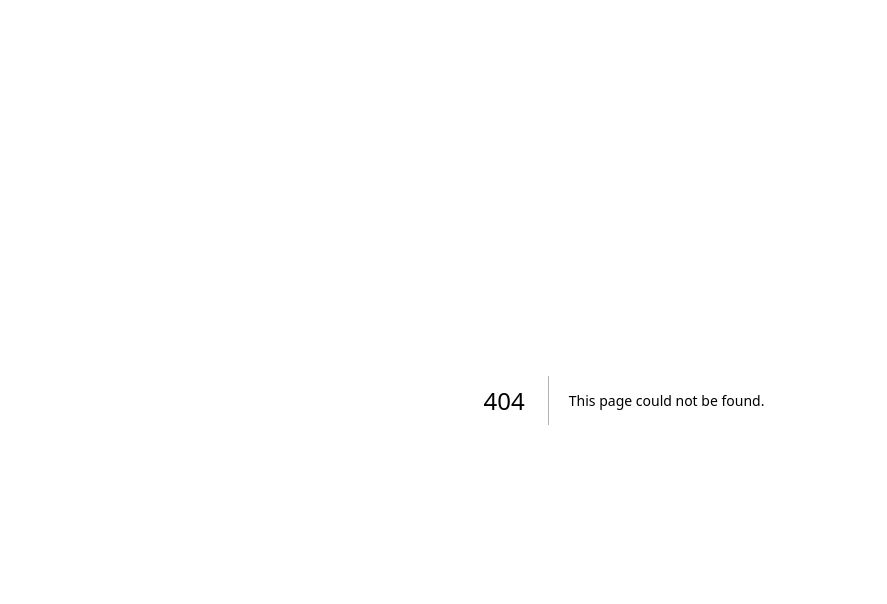
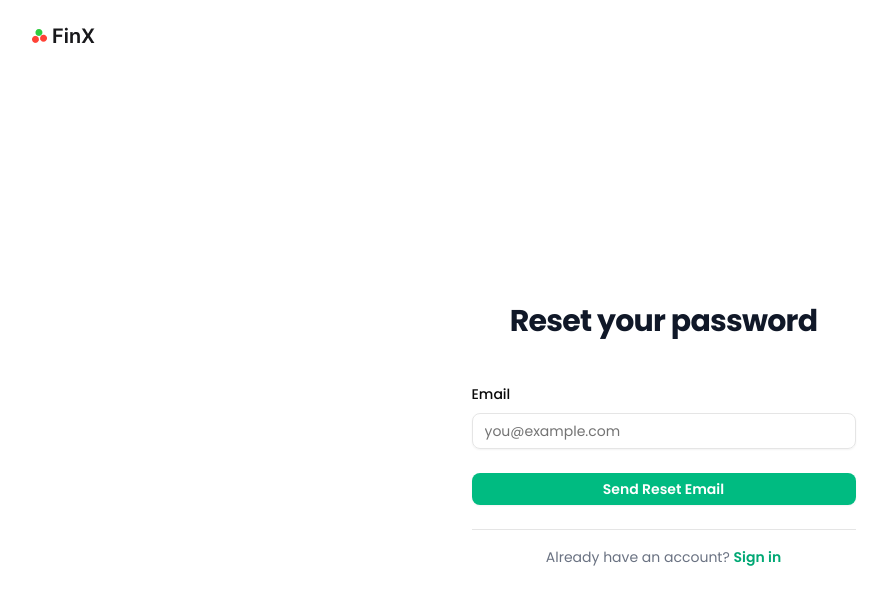
Before and after one commit to kalebefukuda/finx-dashboard, a Next.js app: page /forgot-password in a window 1280 px wide. Before the commit this address had no page. Shown: the top 604 px of the page, without its empty margins (16-903 px from the left). Built offline with nearby package versions, Linux system fonts and the light colour scheme; no server answers.

Commit message:
forgot password created, and reset logic too

```diff
--- /dev/null
+++ b/src/app/(public)/forgot-password/page.tsx
@@ -0,0 +1,108 @@
+'use client';
+
+import { Separator } from "@/components/ui/separator";
+import Link from "next/link";
+import Image from "next/image";
+import { supabase } from "@/lib/supabase/supabaseClient"
+import { Toaster, toast } from "sonner"
+import { Label } from "@/components/ui/label";
+import { Input } from "@/components/ui/input";
+import { useState } from "react";
+import { useForm } from "react-hook-form"
+import { z } from "zod"
+import { zodResolver } from "@hookform/resolvers/zod"
+
+
+const emailSchema = z.object({
+    email: z.string().email("Invalid email")
+})
+
+type EmailFormData = z.infer<typeof emailSchema>;
+
+export default function ForgotPassword(){
+  const [loading, setLoading] = useState(false)
+  const [email,setEmail] = useState("")
+  const [message,setMessage] = useState("")
+
+  const {
+    register,
+    handleSubmit,
+    formState: { errors },
+  } = useForm<EmailFormData>({
+    resolver: zodResolver(emailSchema),
+  });
+
+  const handleResetPassword = async (data: EmailFormData) => {
+    setLoading(true);
+    const { error } = await supabase.auth.resetPasswordForEmail(data.email, {
+      redirectTo: `${process.env.NEXT_PUBLIC_BASE_URL}/reset-password`,
+    });
+
+    if (error) {
+      toast.error("Erro ao enviar e-mail. Verifique o endereço.");
+    } else {
+      toast.success("Enviamos um e-mail com instruções para redefinir sua senha.");
+    }
+
+    setLoading(false);
+  };
+    return (
+        <div className="flex px-10 py-4">
+
+          <div className="flex px-2 mt-2">
+            <Link href="/">
+              <Image src="/images/finx-logo.png" width={63} height={24} alt="FinX logo" />
+            </Link>
+          </div>
+          <div className="flex min-h-full h-screen flex-1 flex-col justify-center">
+            <div className="sm:mx-auto sm:w-full sm:max-w-sm flex flex-col justify-center items-center">
+              <h2 className="mt-10 text-center text-3xl font-bold tracking-tight text-gray-900">Reset your password</h2>
+            </div>
+
+            <div className="mt-10 sm:mx-auto sm:w-full sm:max-w-sm">
+              <form className="space-y-6" onSubmit={handleSubmit(handleResetPassword)}>
+                <div>
+                  <div className="mt-2 flex flex-col gap-3">
+                    <Label htmlFor="email">Email</Label>
+                    <Input  type="email" id="email" placeholder="you@example.com" {...register("email")}/>
+                    {errors.email && <p className="text-red-500 text-sm">{errors.email.message}</p>}
+                  </div>
+                </div>
+
+                <div>
+              <button
+                type="submit"
+                disabled={loading}
+                className={`flex w-full justify-center rounded-md px-3 py-1.5 text-sm font-semibold text-white shadow-xs transition duration-300 focus-visible:outline-2 focus-visible:outline-offset-2 focus-visible:outline-indigo-600 ${
+                  loading ? "bg-gray-400 cursor-not-allowed" : "bg-primary-light hover:bg-primary-hover-light"
+                }`}
+              >
+                {loading ? "Sending..." : "Send Reset Email"}
+              </button>
+            </div>
+              </form>
+
+              <div className="mt-6">
+                <div className="relative">
+                  <div className="absolute inset-0 flex items-center">
+                    <Separator className="w-full" />
+                  </div>
+
+                </div>
+              </div>
+
+              <p className="mt-10 text-center text-sm/6 text-gray-500">
+                Already have an account?{" "}
+                <Link
+                  href="/sign-in"
+                  className="font-semibold text-primary-hover-dark transition duration-300 hover:text-primary-hover-light"
+                >
+                  Sign in
+                </Link>
+              </p>
+            </div>
+          </div>
+          <Toaster richColors position="bottom-right" />
+        </div>
+      )
+}
--- /dev/null
+++ b/src/app/(public)/reset-password/page.tsx
@@ -0,0 +1,128 @@
+'use client';
+
+import { useEffect, useState } from "react";
+import { useRouter } from "next/navigation";
+import { supabase } from "@/lib/supabase/supabaseClient";
+import { Input } from "@/components/ui/input";
+import { Label } from "@/components/ui/label";
+import { Separator } from "@/components/ui/separator";
+import { toast, Toaster } from "sonner";
+import Link from "next/link";
+import Image from "next/image";
+
+export default function ResetPasswordPage() {
+  const router = useRouter();
+  const [password, setPassword] = useState("");
+  const [confirm, setConfirm] = useState("");
+  const [loading, setLoading] = useState(false);
+
+  useEffect(() => {
+    const hash = window.location.hash;
+    const params = new URLSearchParams(hash.substring(1));
+    const accessToken = params.get("access_token");
+    const type = params.get("type");
+
+    if (accessToken && type === "recovery") {
+      supabase.auth.setSession({
+        access_token: accessToken,
+        refresh_token: "",
+      }).then(() => {
+        // Limpa o hash da URL
+        window.history.replaceState(null, "", window.location.pathname);
+      });
+    }
+  }, []);
+
+  const handleUpdatePassword = async () => {
+    if (password !== confirm) {
+      toast.error("As senhas não coincidem");
+      return;
+    }
+
+    setLoading(true);
+    const { error } = await supabase.auth.updateUser({ password });
+
+    if (error) {
+      toast.error("Erro ao redefinir a senha: " + error.message);
+    } else {
+      toast.success("Senha redefinida com sucesso!");
+      router.push("/sign-in");
+    }
+
+    setLoading(false);
+  };
+
+  return (
+    <div className="flex px-10 py-4">
+      <div className="flex px-2 mt-2">
+        <Link href="/">
+          <Image src="/images/finx-logo.png" width={63} height={24} alt="FinX logo" />
+        </Link>
+      </div>
+
+      <div className="flex min-h-full h-screen flex-1 flex-col justify-center">
+        <div className="sm:mx-auto sm:w-full sm:max-w-sm flex flex-col justify-center items-center">
+          <h2 className="mt-10 text-center text-3xl font-bold tracking-tight text-gray-900">
+            Redefinir senha
+          </h2>
+        </div>
+
+        <div className="mt-10 sm:mx-auto sm:w-full sm:max-w-sm">
+          <form className="space-y-6" onSubmit={(e) => { e.preventDefault(); handleUpdatePassword(); }}>
+            <div className="flex flex-col gap-3">
+              <Label htmlFor="password">Nova senha</Label>
+              <Input
+                type="password"
+                id="password"
+                value={password}
+                onChange={(e) => setPassword(e.target.value)}
+              />
+            </div>
+
+            <div className="flex flex-col gap-3">
+              <Label htmlFor="confirm">Confirmar nova senha</Label>
+              <Input
+                type="password"
+                id="confirm"
+                value={confirm}
+                onChange={(e) => setConfirm(e.target.value)}
+              />
+            </div>
+
+            <div>
+              <button
+                type="submit"
+                disabled={loading}
+                className={`flex w-full justify-center rounded-md px-3 py-1.5 text-sm font-semibold text-white shadow-xs transition duration-300 focus-visible:outline-2 focus-visible:outline-offset-2 focus-visible:outline-indigo-600 ${
+                  loading
+                    ? "bg-gray-400 cursor-not-allowed"
+                    : "bg-primary-light hover:bg-primary-hover-light"
+                }`}
+              >
+                {loading ? "Salvando..." : "Salvar nova senha"}
+              </button>
+            </div>
+          </form>
+
+          <div className="mt-6 relative">
+            <div className="absolute inset-0 flex items-center">
+              <Separator className="w-full" />
+            </div>
+          </div>
+
+          <p className="mt-10 text-center text-sm text-gray-500">
+            Já tem uma conta?{" "}
+            <Link
+              href="/sign-in"
+              className="font-semibold text-primary-hover-dark hover:text-primary-hover-light transition duration-300"
+            >
+              Entrar
+            </Link>
+          </p>
+        </div>
+      </div>
+
+      <Toaster richColors position="bottom-right" />
+    </div>
+  );
+}
--- a/src/app/(public)/sign-in/page.tsx
+++ b/src/app/(public)/sign-in/page.tsx
@@ -96,7 +96,7 @@ export default function SignIn() {
                 <Label htmlFor="password">Password</Label>
                 <div className="text-sm">
                   <Link
-                    href="/restore-password"
+                    href="/forgot-password"
                     className="font-medium text-[12px] text-primary-hover-dark transition duration-300 hover:text-primary-hover-light"
                   >
                     Forgot password?
--- a/src/app/page.tsx
+++ b/src/app/page.tsx
@@ -1,7 +1,29 @@
+"use client"
 import Image from "next/image";
 import { ArrowRight } from 'lucide-react';
 import Link from "next/link";
-export default function Home() {  return (
+import { useEffect, useState  } from "react"
+import { useRouter } from "next/navigation"
+
+export default function Home() {
+  const router = useRouter()
+  const [isClient, setIsClient] = useState(false)
+
+  useEffect(() => {
+    setIsClient(true)
+
+    const hash = window.location.hash
+    const params = new URLSearchParams(hash.substring(1))
+    const type = params.get("type")
+
+    if (type === "recovery") {
+      router.replace("/reset-password" + hash)
+    }
+  }, [router])
+
+  if (!isClient) return null
+    return (
+
     <div className="min-h-screen px-10">
       <header className="flex justify-between items-center px-10 py-4">
         <nav className="flex space-x-8">
```
